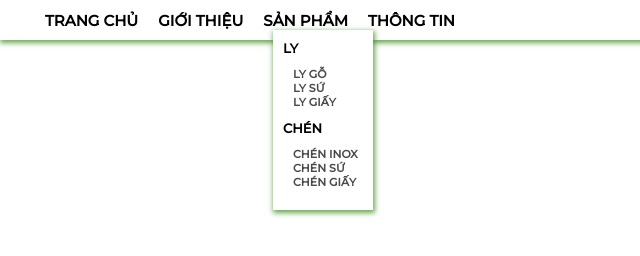
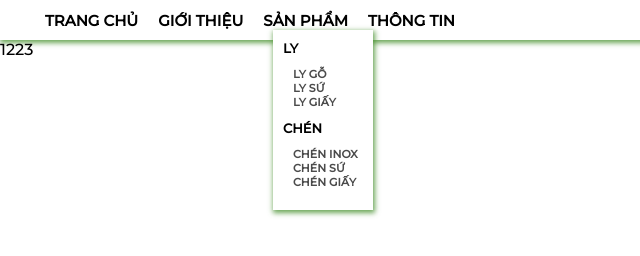
Before and after one commit to catchmeifyoucan99/Web-TH, a plain HTML site: page index.html in a window 1280 px wide. Shown: the full height of the page, 0-640 px from the left. Drawn offline with Linux system fonts and the light colour scheme.

Commit message:
Update index.html

```diff
--- a/index.html
+++ b/index.html
@@ -53,7 +53,7 @@
             </div>
         </div>
 
-
+        <div>1223</div>
 
     </body>
 </html>
```
